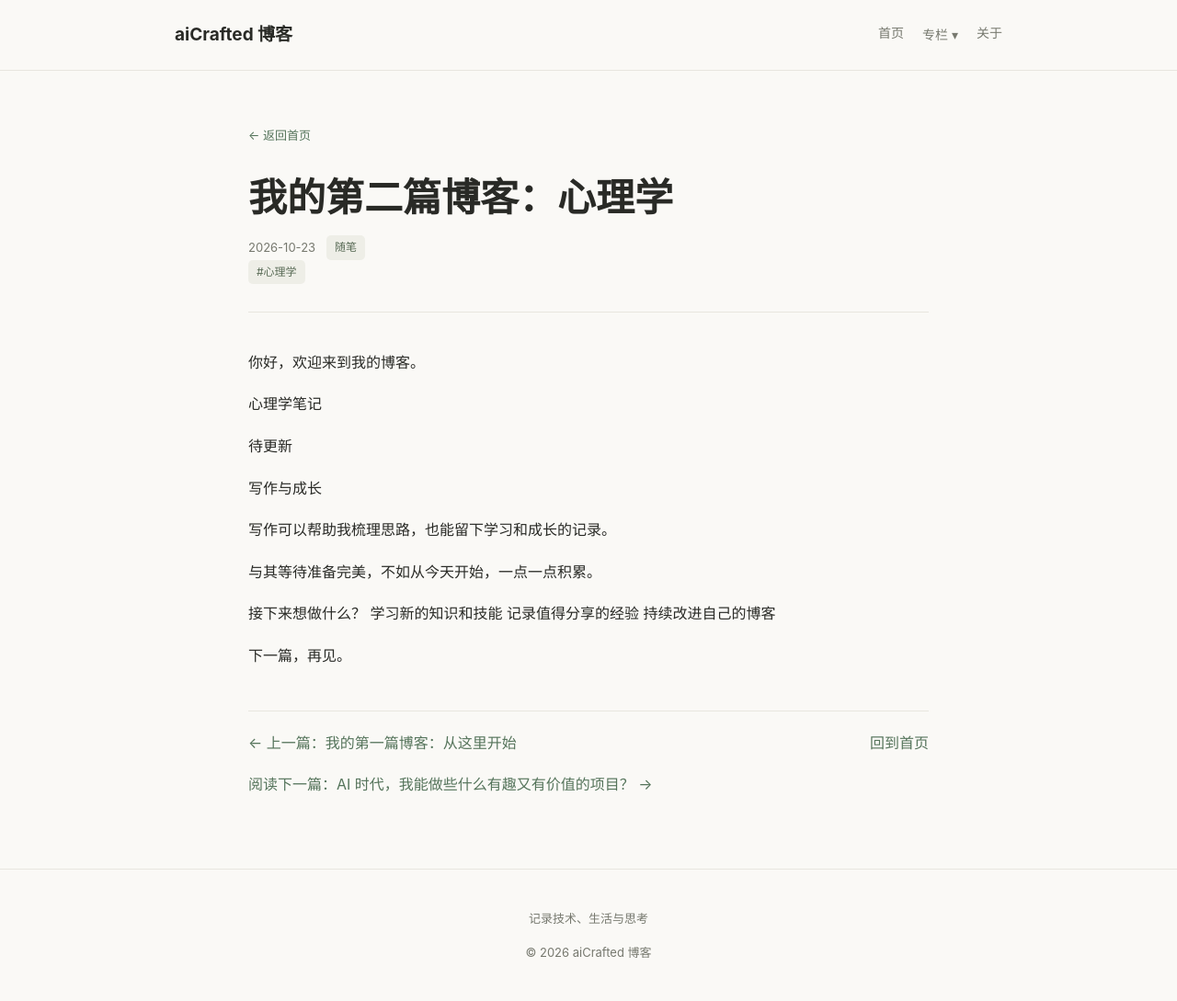
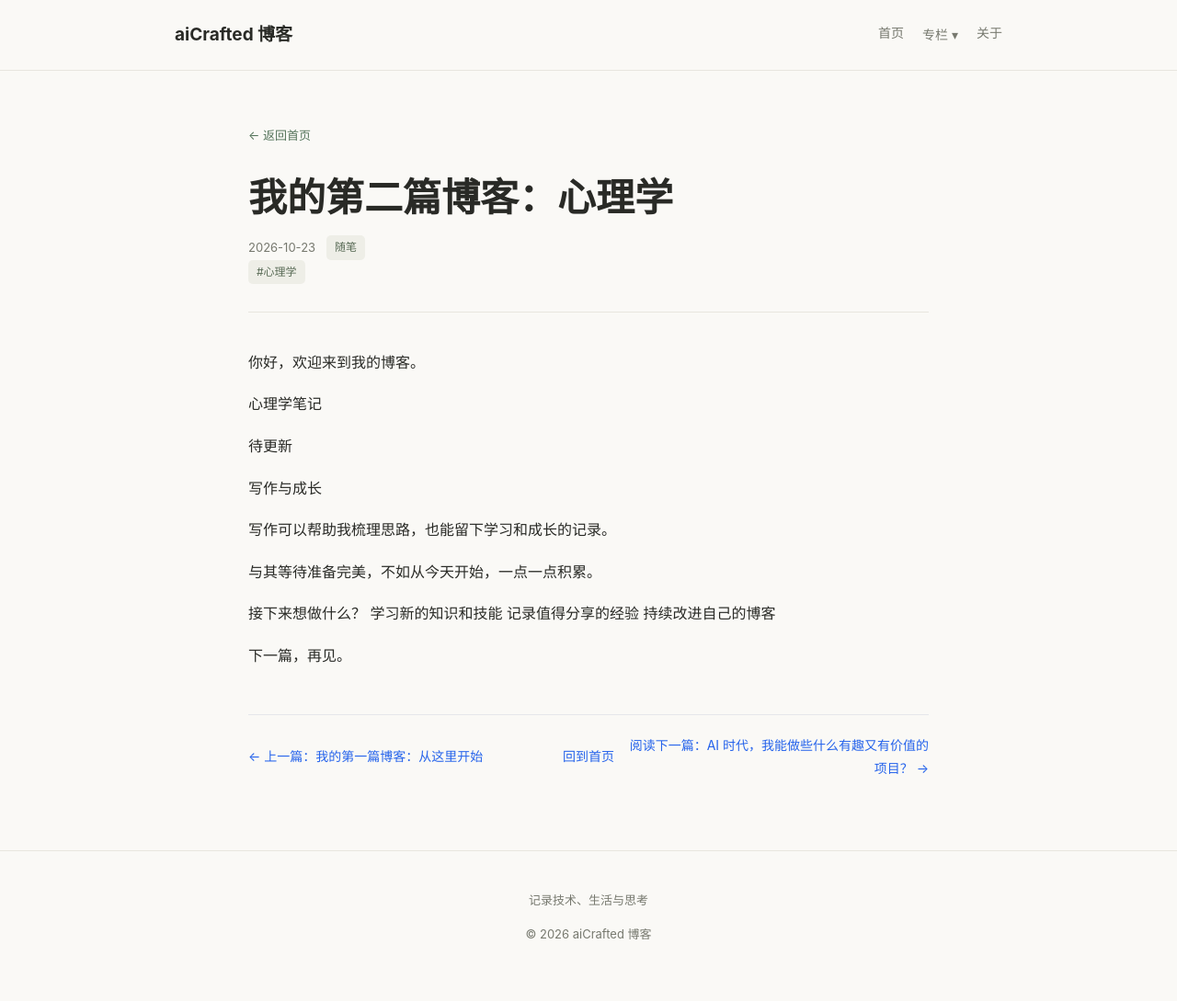
Before and after one commit to aicrafted-dev/aicrafted-dev.github.io, a Jekyll site: the page built from _posts/2026-10-20-learning-notes.md, in a window 1280 px wide. Shown: the whole page at 92% size. Built offline with Jekyll 4.4.1, drawn with Linux system fonts in a browser that asks for light colours.

Commit message:
Add article navigation styles and media queries
Added styles for article navigation and mobile responsiveness.

```diff
--- a/assets/css/style.css
+++ b/assets/css/style.css
@@ -100,3 +100,59 @@ a:hover { text-decoration: underline; }
 .site-header nav { gap: 14px; }
 
 .hero { padding: 36px 0; } }
+
+/* 文章底部导航 */
+.article-navigation {
+  display: flex;
+  align-items: center;
+  justify-content: space-between;
+  gap: 16px;
+  margin-top: 48px;
+  padding-top: 20px;
+  border-top: 1px solid #e5e7eb;
+  font-size: 14px;
+}
+
+.article-nav-left,
+.article-nav-right {
+  flex: 1;
+  min-width: 0;
+}
+
+.article-nav-right {
+  text-align: right;
+}
+
+.article-nav-home {
+  flex-shrink: 0;
+  text-align: center;
+  color: #6b7280;
+}
+
+.article-navigation a {
+  color: #2563eb;
+  text-decoration: none;
+}
+
+.article-navigation a:hover {
+  text-decoration: underline;
+}
+
+/* 手机端适配 */
+@media (max-width: 600px) {
+  .article-navigation {
+    flex-wrap: wrap;
+    gap: 12px;
+  }
+
+  .article-nav-left,
+  .article-nav-right {
+    flex: 1 1 40%;
+  }
+
+  .article-nav-home {
+    order: 3;
+    flex-basis: 100%;
+    padding-top: 8px;
+  }
+}
```
